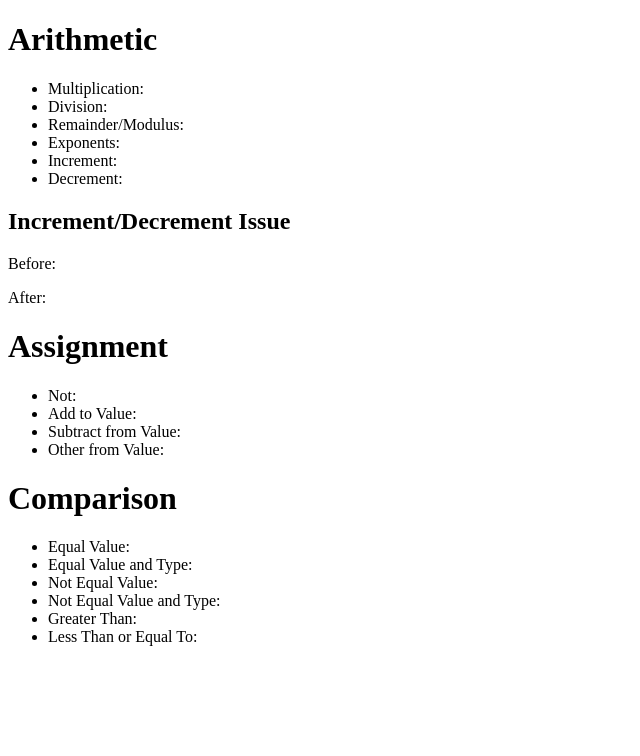
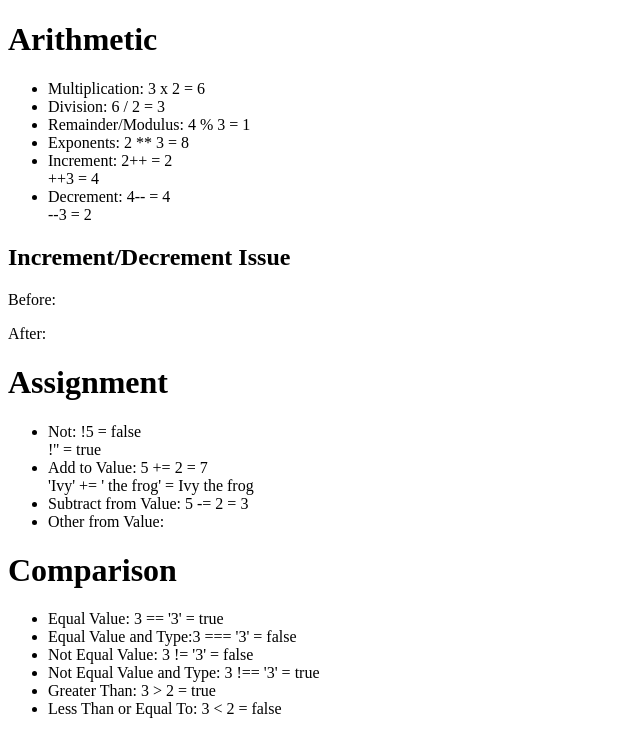
Before and after one commit to ToadM0de/N220, a plain HTML site: page week-2/basics.html in a window 1280 px wide. Shown: the whole page, without its empty margins (0-640 px from the left). Drawn offline with Linux system fonts and the light colour scheme.

Commit message:
added everything I needed

```diff
--- /dev/null
+++ b/week-2/app.js
@@ -0,0 +1 @@
+console.log("hi");
--- a/week-2/basics.html
+++ b/week-2/basics.html
@@ -1,51 +1,116 @@
 <!DOCTYPE html>
+
 <html lang="en">
   <head>
     <meta charset="UTF-8" />
+
     <meta name="viewport" content="width=device-width, initial-scale=1.0" />
+
     <title>JavaScript Basics</title>
   </head>
+
   <body>
     <h1>Arithmetic</h1>
+
     <ul>
       <li id="multi">Multiplication:</li>
+
       <li id="division">Division:</li>
+
       <li id="remainder">Remainder/Modulus:</li>
+
       <li id="exponents">Exponents:</li>
+
       <li id="increment">Increment:</li>
+
       <li id="decrement">Decrement:</li>
     </ul>
+
     <h2>Increment/Decrement Issue</h2>
+
     <p id="before">Before:</p>
+
     <p id="after">After:</p>
+
     <h1>Assignment</h1>
+
     <ul>
       <li id="notSign">Not:</li>
+
       <li id="addTo">Add to Value:</li>
+
       <li id="subTo">Subtract from Value:</li>
+
       <li id="otherT">Other from Value:</li>
     </ul>
+
     <h1>Comparison</h1>
+
     <ul>
       <li id="equal">Equal Value:</li>
+
       <li id="equalVT">Equal Value and Type:</li>
+
       <li id="nEqual">Not Equal Value:</li>
+
       <li id="nEqualVT">Not Equal Value and Type:</li>
+
       <li id="gThan">Greater Than:</li>
+
       <li id="LThanOrEqual">Less Than or Equal To:</li>
     </ul>
 
+    <script src="./app.js"></script>
     <script>
       //base for elements: document.getElementById('').innerHTML +=
-      const myName = "Ivy";
+      //   const myName = "Ivy";
+      let myName = "Ivy";
+      myName = "the frog";
+
+      console.log(myName);
+
       //Arithmetic
       document.getElementById("multi").innerHTML += " 3 x 2 = " + 3 * 2;
       document.getElementById("division").innerHTML += " 6 / 2 = " + 6 / 2;
       document.getElementById("remainder").innerHTML += " 4 % 3 = " + (4 % 3);
-      document.getElementById('exponents').innerHTML +=
+      document.getElementById("exponents").innerHTML += " 2 ** 3 = " + 2 ** 3;
+      let myNumber = 2;
+      document.getElementById("increment").innerHTML += " 2++ = " + myNumber++;
+      document.getElementById("increment").innerHTML +=
+        "<br /> ++3 = " + ++myNumber;
+      document.getElementById("decrement").innerHTML += " 4-- = " + myNumber--;
+      document.getElementById("decrement").innerHTML +=
+        "<br /> --3 = " + --myNumber;
       //Assignment
+      document.getElementById("notSign").innerHTML += " !5 = " + !5;
+      document.getElementById("notSign").innerHTML += "<br> !'' = " + !"";
+
+      let addToNum = 5;
+      addToNum += 2;
+      document.getElementById("addTo").innerHTML += " 5 += 2 = " + addToNum;
+
+      let addToString = "Ivy";
+      addToString += " the frog";
+      document.getElementById("addTo").innerHTML +=
+        "<br>'Ivy' += ' the frog' = " + addToString;
+
+      let subToNum = 5;
+      subToNum -= 2;
+      document.getElementById("subTo").innerHTML += " 5 -= 2 = " + subToNum;
 
       //Comparison
+      document.getElementById("equal").innerHTML += " 3 == '3' = " + (3 == "3");
+      document.getElementById("equalVT").innerHTML +=
+        "3 === '3' = " + (3 === "3");
+
+      document.getElementById("nEqual").innerHTML +=
+        " 3 != '3' = " + (3 != "3");
+      document.getElementById("nEqualVT").innerHTML +=
+        " 3 !== '3' = " + (3 !== "3");
+
+      document.getElementById("gThan").innerHTML += " 3 > 2 = " + (3 > 2);
+      document.getElementById("LThanOrEqual").innerHTML +=
+        " 3 < 2 = " + (3 < 2);
     </script>
   </body>
 </html>
```
Also changed, not shown: week-2/README.txt (added).
